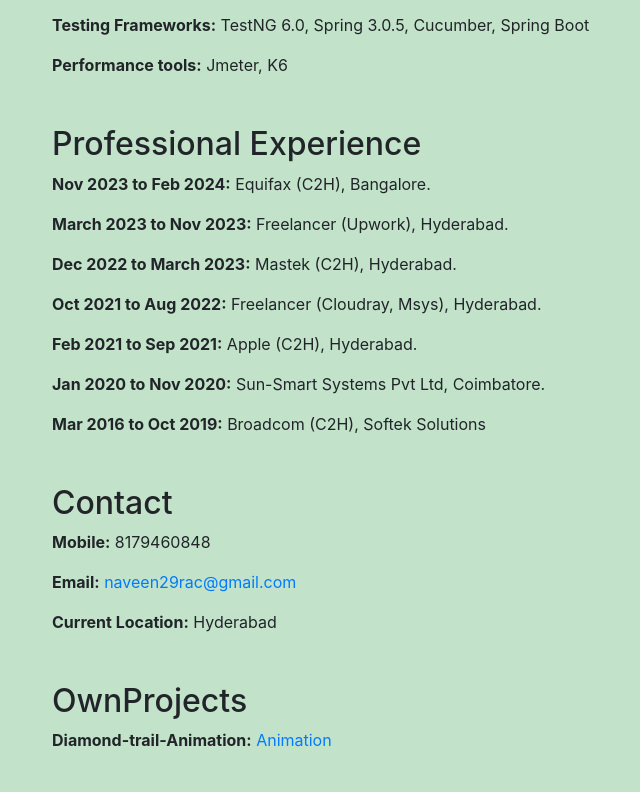
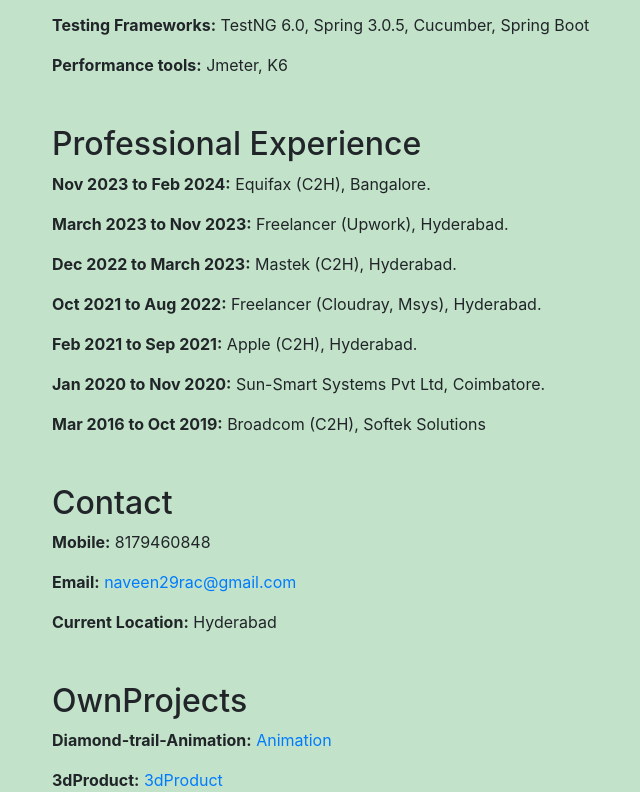
Before and after one commit to naveenrac/rnaveen-website, a plain HTML site: page profile.html in a window 1280 px wide. Shown: the part 3694-4486 px from the top of the page, without its empty margins (33-673 px from the left). Before the commit the page ends 4446 px from the top, so only its background shows below. Drawn offline with nearby package versions, Linux system fonts and the light colour scheme.

Commit message:
Update profile.html

```diff
--- a/profile.html
+++ b/profile.html
@@ -168,7 +168,8 @@
         <section id="OwnProjects" class="mt-5">
             <h2>OwnProjects</h2>
             <p><strong>Diamond-trail-Animation:</strong> <a href="index.html">Animation</a></p>
-        </section>
+            <p><strong>3dProduct:</strong> <a href="watch.html">              3dProduct</a></p>
+        </section
     </div>
 
     <script src="https://ajax.googleapis.com/ajax/libs/jquery/3.5.1/jquery.min.js"></script>
```
